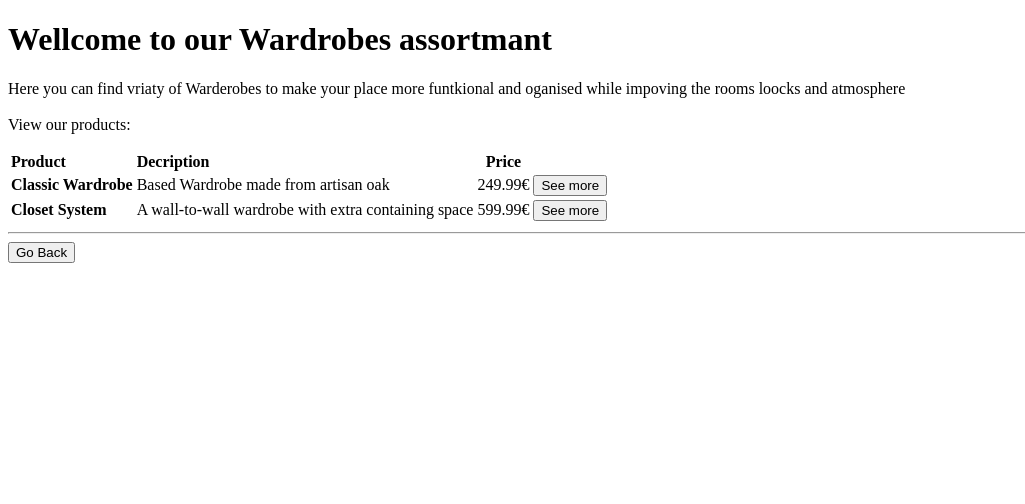
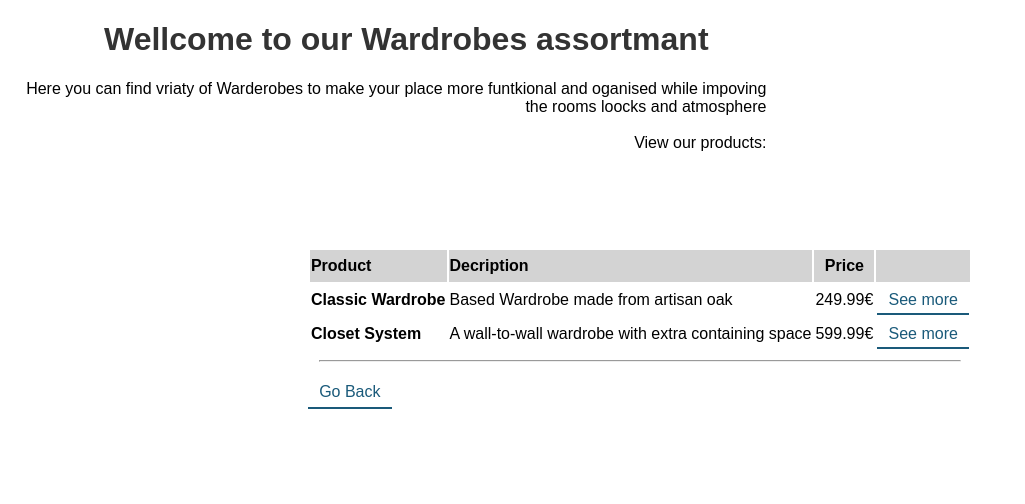
Before and after one commit to MartinLauff/Furnish-Corner, a PHP site: page /wardrobesList.html in a window 1280 px wide. Shown: the top 504 px of the page, without its empty margins (0-1025 px from the left). Run offline with PHP 8.4, Linux system fonts and the light colour scheme.

Commit message:
first styles

```diff
--- a/style.css
+++ b/style.css
@@ -1,45 +1,99 @@
+:root {
+  /* Main brand colors */
+  --heading-color: #333333; /* Heading color */
+  --background-color-btn: #d17a22;
+  --hover-color-btn: #c15818;
+}
 body {
-    font-family: 'Judson', Arial, sans-serif;
+  font-family: 'Judson', Arial, sans-serif;
 }
-
+h1 {
+  color: var(--heading-color);
+  margin-left: 6rem;
+}
 p {
-    text-align: right;
+  text-align: right;
 }
 
 th {
-    background-color: lightgray;
+  background-color: #d3d3d3;
 }
-
-body {
-    display: grid;
-    place-items: center; /* Centers both horizontally and vertically */
-
-    margin: 0;
+tr {
+  height: 2rem;
 }
-
 hr {
-    width: 50vw;
+  width: 50vw;
+}
+a {
+  text-decoration: none;
+}
+a,
+button,
+input {
+  transition: all 0.25s ease;
+}
+a:hover,
+button:hover,
+input[type='submit']:hover {
+  cursor: pointer;
 }
 
 a {
-    cursor: pointer;
+  color: #1a5a7a;
+  border-bottom: 2px solid #1a5a7a;
+  background-color: #fff;
+  padding: 0.35rem 0.7rem;
 }
 a:hover {
-    cursor: pointer;
-    color: grey;
-    text-decoration: none;
+  background-color: #1a5a7a;
+  color: #fff;
 }
-
-a > button, input[type='submit']{
-    background-color: lightgreen;
-    border-width: 1px;
-    border-color: green;
-    border-radius: 5px;
-    cursor: pointer;
+input[type='submit'] {
+  background-color: var(--background-color-btn);
+  color: #fff;
+  border: none;
+  padding: 0.5rem 1rem;
+  border-radius: 5px;
+  display: block;
 }
-
-a > button:hover, input[type='submit']:hover {
-    background-color: lightblue;
-    border-color: blue;
-
+input[type='submit']:hover {
+  background-color: var(--hover-color-btn);
+  color: #fff;
 }
+input[type='text'],
+input[type='password'] {
+  border-radius: 5px;
+  width: 8rem;
+  height: 2rem;
+  padding: 0 1rem;
+  filter: drop-shadow(0px 2px 4px #00000040);
+  margin-left: 1rem;
+  outline: none;
+  border: none;
+}
+input::placeholder {
+  color: #a2a5b5;
+}
+input[type='text']:focus,
+input[type='password']:focus {
+  outline: 2px solid #33a5e7;
+}
+.wrapper {
+  width: fit-content;
+  margin: 6rem auto;
+}
+.links {
+  margin: 1rem auto;
+  display: flex;
+  justify-content: space-between;
+}
+nav {
+  display: flex;
+  justify-content: center;
+}
+.navbar ul {
+  list-style-type: none;
+  margin: 0;
+  padding: 0;
+  display: flex;
+}
--- a/wardrobesList.html
+++ b/wardrobesList.html
@@ -3,25 +3,51 @@
   <head>
     <meta charset="UTF-8" />
     <meta name="viewport" content="width=device-width, initial-scale=1.0" />
+    <link rel="stylesheet" type="text/css" href="style.css" />
     <title>Wardrobes Category</title>
   </head>
   <body>
     <h1>Wellcome to our Wardrobes assortmant</h1>
-    <div>
-        <p>
-            Here you can find vriaty of Warderobes to make your place more funtkional and oganised while impoving the rooms loocks and atmosphere<br>
-            <br>
-            View our products: <br>
-        </p>
+    <div style="width: 60%">
+      <p>
+        Here you can find vriaty of Warderobes to make your place more
+        funtkional and oganised while impoving the rooms loocks and
+        atmosphere<br />
+        <br />
+        View our products: <br />
+      </p>
     </div>
-    <div>
-        <table>
-            <tr><th align="left">Product</th><th align="left">Decription</th><th>Price</th></tr>
-            <tr><td align="left"><b>Classic Wardrobe</b></td><td align="left">Based Wardrobe made from artisan oak</td><td>249.99€</td><td><a href="classicWardrobe.html"><button>See more</button></a></td></tr>
-            <tr><td align="left"><b>Closet System</b></td><td align="left">A wall-to-wall wardrobe with extra containing space</td><td>599.99€</td><td><a href="closetSystem.html"><button>See more</button></a></td></tr>
-        </table>
+    <div class="wrapper">
+      <table>
+        <tr>
+          <th align="left">Product</th>
+          <th align="left">Decription</th>
+          <th>Price</th>
+          <th></th>
+        </tr>
+        <tr>
+          <td align="left"><b>Classic Wardrobe</b></td>
+          <td align="left">Based Wardrobe made from artisan oak</td>
+          <td>249.99€</td>
+          <td>
+            <a href="classicWardrobe.html">See more</a>
+          </td>
+        </tr>
+        <tr>
+          <td align="left"><b>Closet System</b></td>
+          <td align="left">
+            A wall-to-wall wardrobe with extra containing space
+          </td>
+          <td>599.99€</td>
+          <td>
+            <a href="closetSystem.html">See more</a>
+          </td>
+        </tr>
+      </table>
+      <hr />
+      <div class="links">
+        <a href="bedroomList.html">Go Back</a>
+      </div>
     </div>
-    <hr>
-    <a href="bedroomList.html"><button>Go Back</button></a>
   </body>
 </html>
```
Also changed, not shown: about.html (+7 -0 lines), bedroomList.html (+31 -14 lines), customer.html (+6 -3 lines), index.html (+25 -12 lines), livingRoomList.html (+30 -13 lines), login.html (+8 -7 lines), registration.html (+6 -1 lines).
